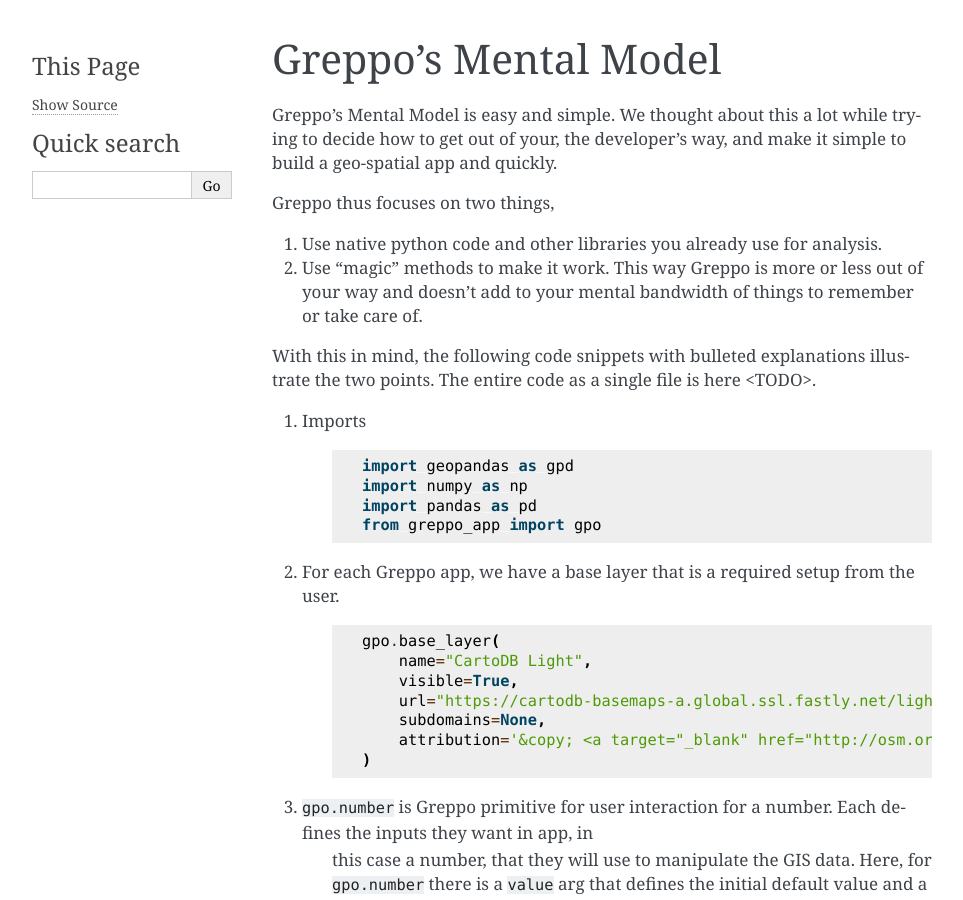
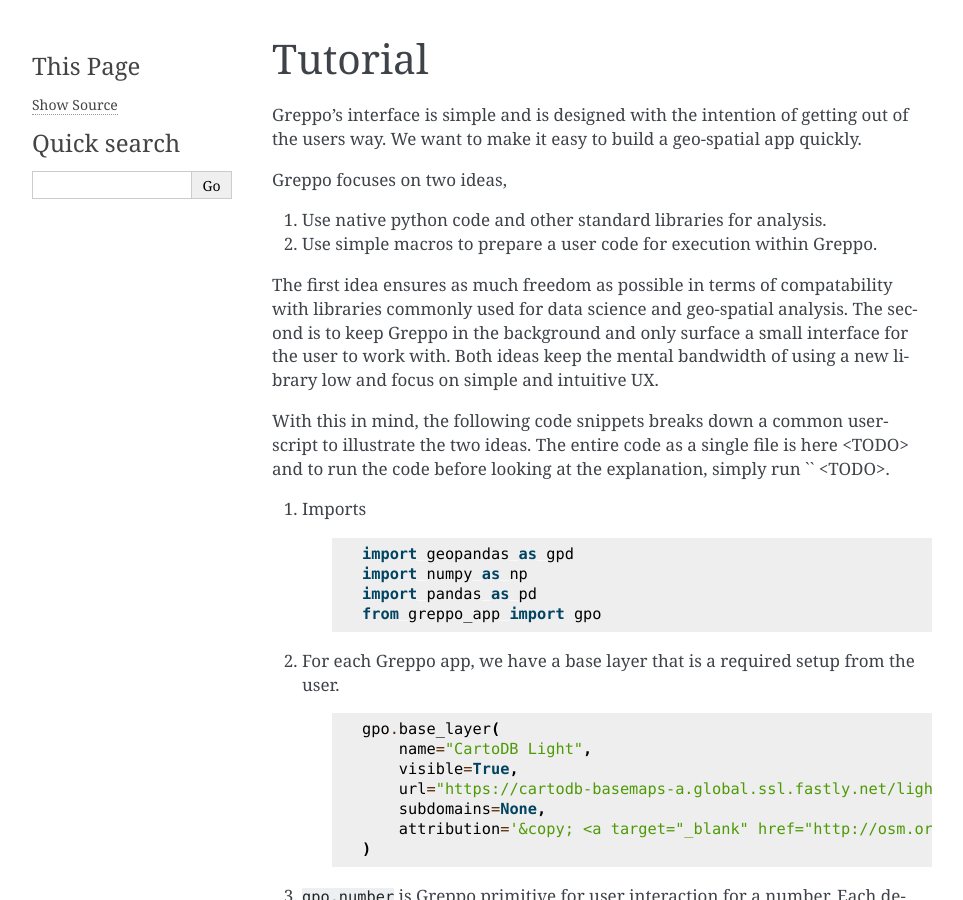
Before and after one commit to greppo-io/greppo, a Sphinx documentation site: the page built from docs/source/tutorial.rst, in a window 1280 px wide and 900 px high. Shown: the whole window, without its empty margins (148-1111 px from the left). Built offline with Sphinx 7.4.7, drawn with Linux system fonts in a browser that asks for light colours.

Commit message:
Remove modules from doc index, reword usage section, add API guide.

```diff
--- a/docs/source/index.rst
+++ b/docs/source/index.rst
@@ -12,9 +12,9 @@
 the project.
 
 .. toctree::
-    usage
+    tutorial
+    api_guide
     installation
-    modules
     :maxdepth: 2
     :caption: Contents:
 
--- a/docs/source/modules.rst
+++ b/docs/source/modules.rst
@@ -4,4 +4,4 @@
 .. toctree::
    :maxdepth: 4
 
-   src
+   greppo
--- a/docs/source/usage.rst
+++ b/docs/source/tutorial.rst
@@ -1,18 +1,21 @@
-Greppo's Mental Model
-=====================
+Tutorial
+========
 
-Greppo's Mental Model is easy and simple. We thought about this a lot while
-trying to decide how to get out of your, the developer's way, and make it simple
-to build a geo-spatial app and quickly.
+Greppo's interface is simple and is designed with the intention of getting out of the users way. We want to make it easy
+to build a geo-spatial app quickly.
 
-Greppo thus focuses on two things,
+Greppo focuses on two ideas,
 
-#. Use native python code and other libraries you already use for analysis.
-#. Use "magic" methods to make it work. This way Greppo is more or less out of your way
-   and doesn't add to your mental bandwidth of things to remember or take care of.
+#. Use native python code and other standard libraries for analysis.
+#. Use simple macros to prepare a user code for execution within Greppo.
 
-With this in mind, the following code snippets with bulleted explanations illustrate the two points. The entire code as
-a single file is here <TODO>.
+The first idea ensures as much freedom as possible in terms of compatability with libraries commonly used for data
+science and geo-spatial analysis. The second is to keep Greppo in the background and only surface a small interface
+for the user to work with. Both ideas keep the mental bandwidth of using a new library low and focus on simple and
+intuitive UX.
+
+With this in mind, the following code snippets breaks down a common user-script to illustrate the two ideas. The entire
+code as a single file is here <TODO> and to run the code before looking at the explanation, simply run `` <TODO>.
 
 #. Imports
 
```
Also changed, not shown: docs/source/api_guide.rst (added, +18 -0 lines), docs/source/greppo.input_types.rst (added, +61 -0 lines), docs/source/greppo.layers.rst (added, +29 -0 lines), docs/source/greppo.rst (added, +70 -0 lines).
